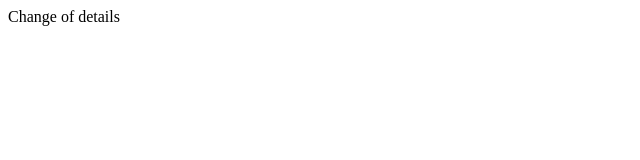
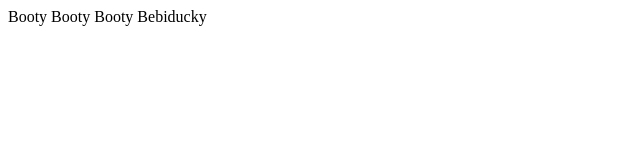
Before and after one commit to tnguyen01234/Experiment, a plain HTML site: page index.html in a window 1280 px wide. Shown: the whole page, without its empty margins (0-640 px from the left). Drawn offline with Linux system fonts and the light colour scheme.

Commit message:
bebiducky

```diff
--- a/index.html
+++ b/index.html
@@ -7,6 +7,6 @@
     <title>Document</title>
 </head>
 <body>
-  Change of details
+  Booty Booty Booty Bebiducky
 </body>
 </html>
```
